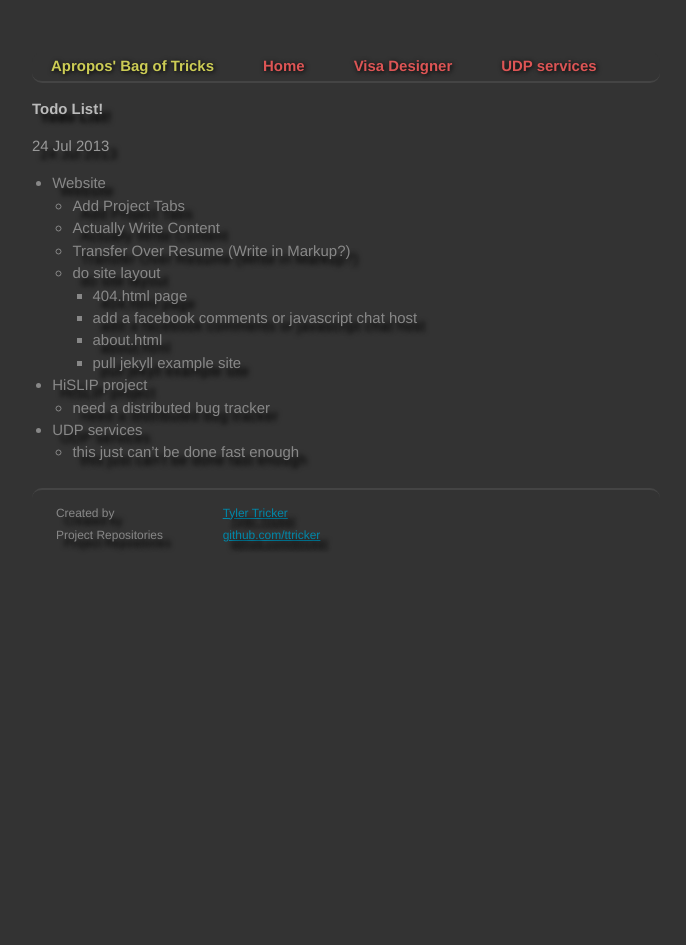
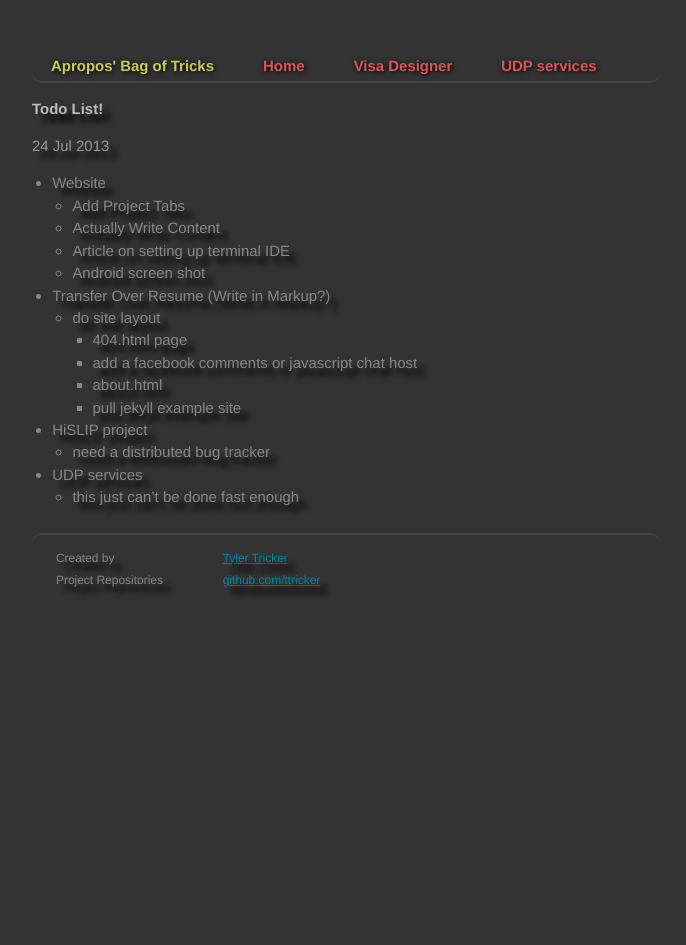
Before and after one commit to ttricker/ttricker.github.io, a Jekyll site: the page built from _posts/2013-07-24-todo.markdown, in a window 1280 px wide. Shown: the whole page, without its empty margins (294-980 px from the left). Built offline with Jekyll 4.4.1, drawn with Linux system fonts in a browser that asks for light colours; Markdown is read by kramdown in place of the engine named in the settings.

Commit message:
- testing terminal ide integration

```diff
--- a/_posts/2013-07-24-todo.markdown
+++ b/_posts/2013-07-24-todo.markdown
@@ -8,7 +8,9 @@ categories: Todo
  - Website
    * Add Project Tabs
    * Actually Write Content
-   * Transfer Over Resume (Write in Markup?)
+   * Article on setting up terminal IDE
+   * Android screen shot
+* Transfer Over Resume (Write in Markup?)
    * do site layout
        + 404.html page
        + add a facebook comments or javascript chat host
```
